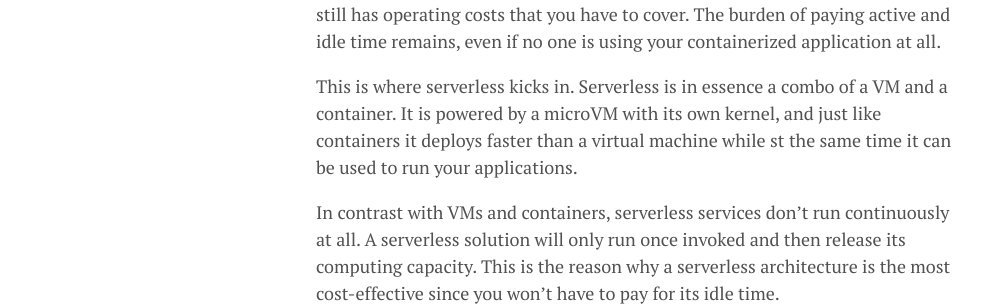
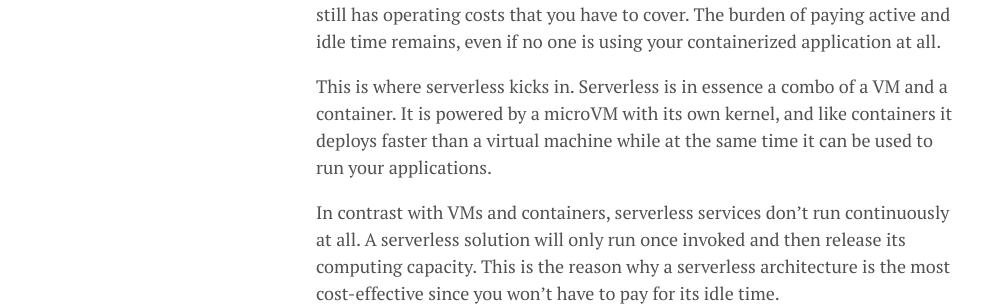
Before and after one commit to lgeurts/lgeurts.github.io, a Jekyll site: the page built from _posts/2022-03-29-what-is-serverless-computing.md, in a window 1280 px wide. Shown: the part 1342-1648 px from the top of the page, without its empty margins (0-987 px from the left). Built offline with Jekyll 4.4.1, drawn with Linux system fonts in a browser that asks for light colours; nearby versions of some CDN libraries; comment, search, counter and statistics services are not loaded.

Commit message:
Update 2022-03-29-what-is-serverless-computing.md

```diff
--- a/_posts/2022-03-29-what-is-serverless-computing.md
+++ b/_posts/2022-03-29-what-is-serverless-computing.md
@@ -23,6 +23,6 @@
 
 Although a container provides a significantly reduced startup time over a VM, it still has operating costs that you have to cover. The burden of paying active and idle time remains, even if no one is using your containerized application at all.
 
-This is where serverless kicks in. Serverless is in essence a combo of a VM and a container. It is powered by a microVM with its own kernel, and just like containers it deploys faster than a virtual machine while st the same time it can be used to run your applications.
+This is where serverless kicks in. Serverless is in essence a combo of a VM and a container. It is powered by a microVM with its own kernel, and like containers it deploys faster than a virtual machine while at the same time it can be used to run your applications.
 
 In contrast with VMs and containers, serverless services don't run continuously at all. A serverless solution will only run once invoked and then release its computing capacity. This is the reason why a serverless architecture is the most cost-effective since you won’t have to pay for its idle time.
```
